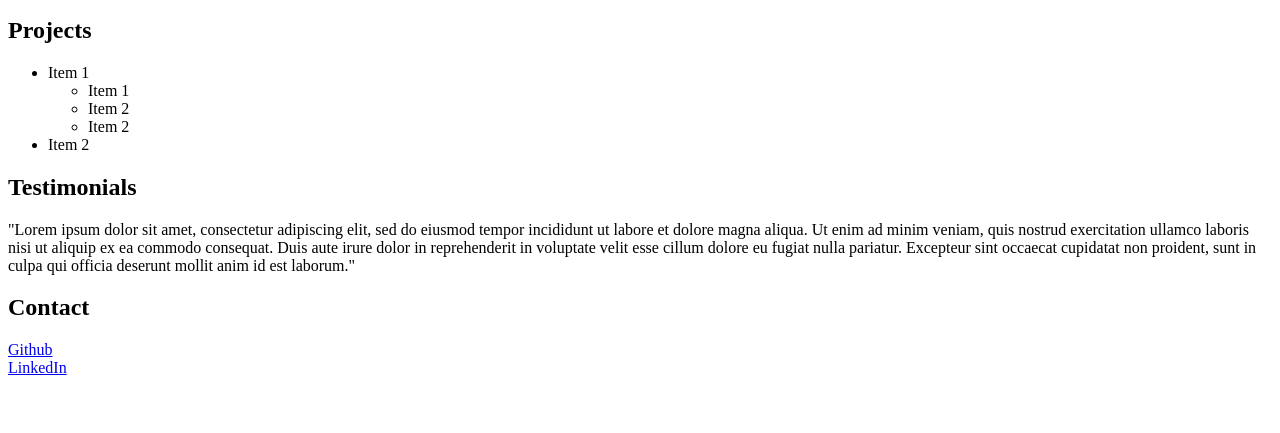
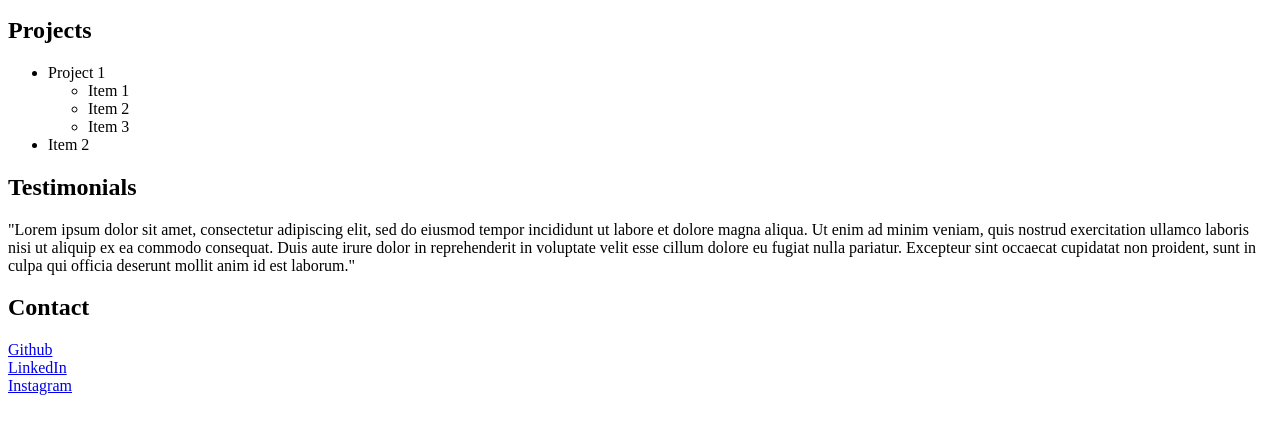
Before and after one commit to nvvichka/2223s1, a plain HTML site: page examples/index.html in a window 1280 px wide. Shown: the part 355-788 px from the top of the page. Drawn offline with Linux system fonts and the light colour scheme.

Commit message:
first draft

```diff
--- a/examples/index.html
+++ b/examples/index.html
@@ -16,11 +16,11 @@
     <section>
       <h1>Projects</h1>
       <ul>
-        <li>Item 1</li>
+        <li>Project 1</li>
         <ul>
           <li>Item 1</li>
           <li>Item 2</li>
-          <li>Item 2</li>
+          <li>Item 3</li>
         </ul>
         <li>Item 2</li>
       </ul>
@@ -34,7 +34,8 @@
     <section>
       <h1>Contact</h1>
       <a href="https://google.com">Github</a><br>
-      <a href="https://google.com">LinkedIn</a>
+      <a href="https://google.com">LinkedIn</a><br>
+      <a href="https://google.com">Instagram</a>
     </section>
 
   </body>
```
